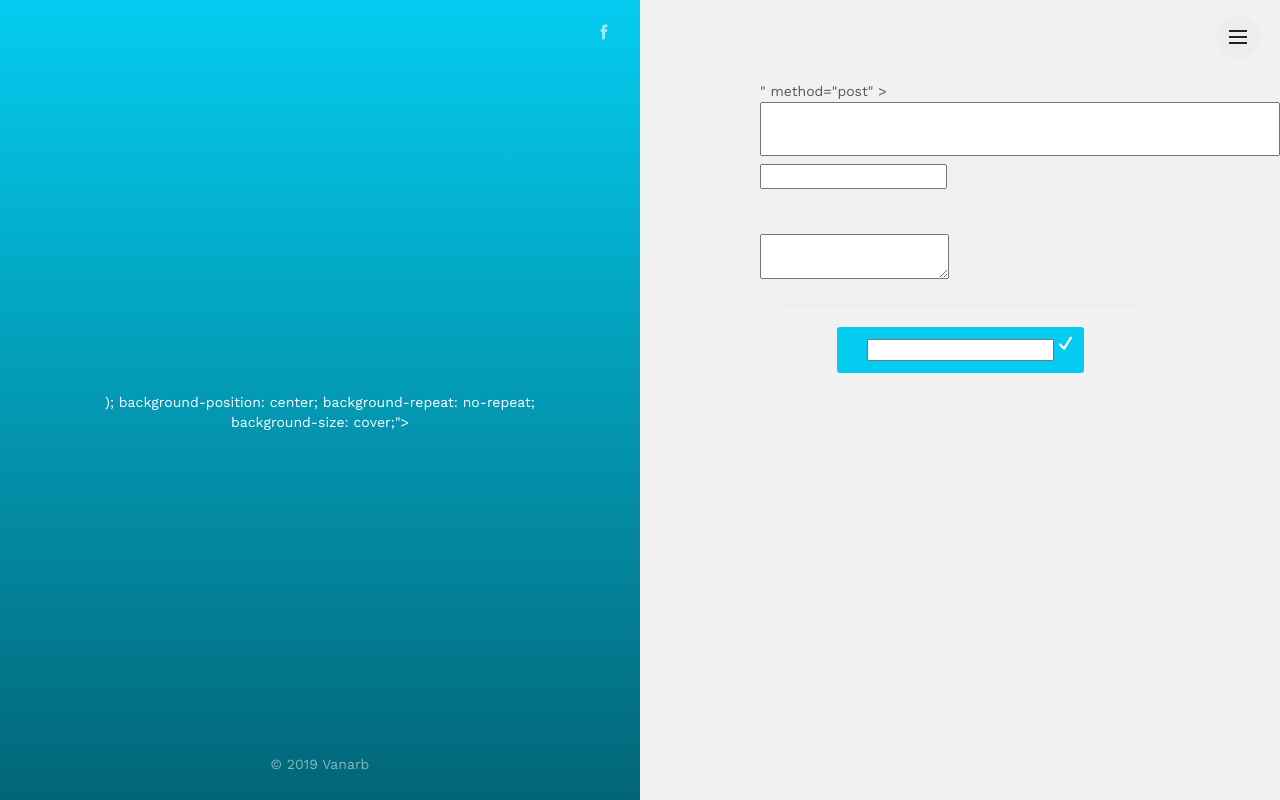
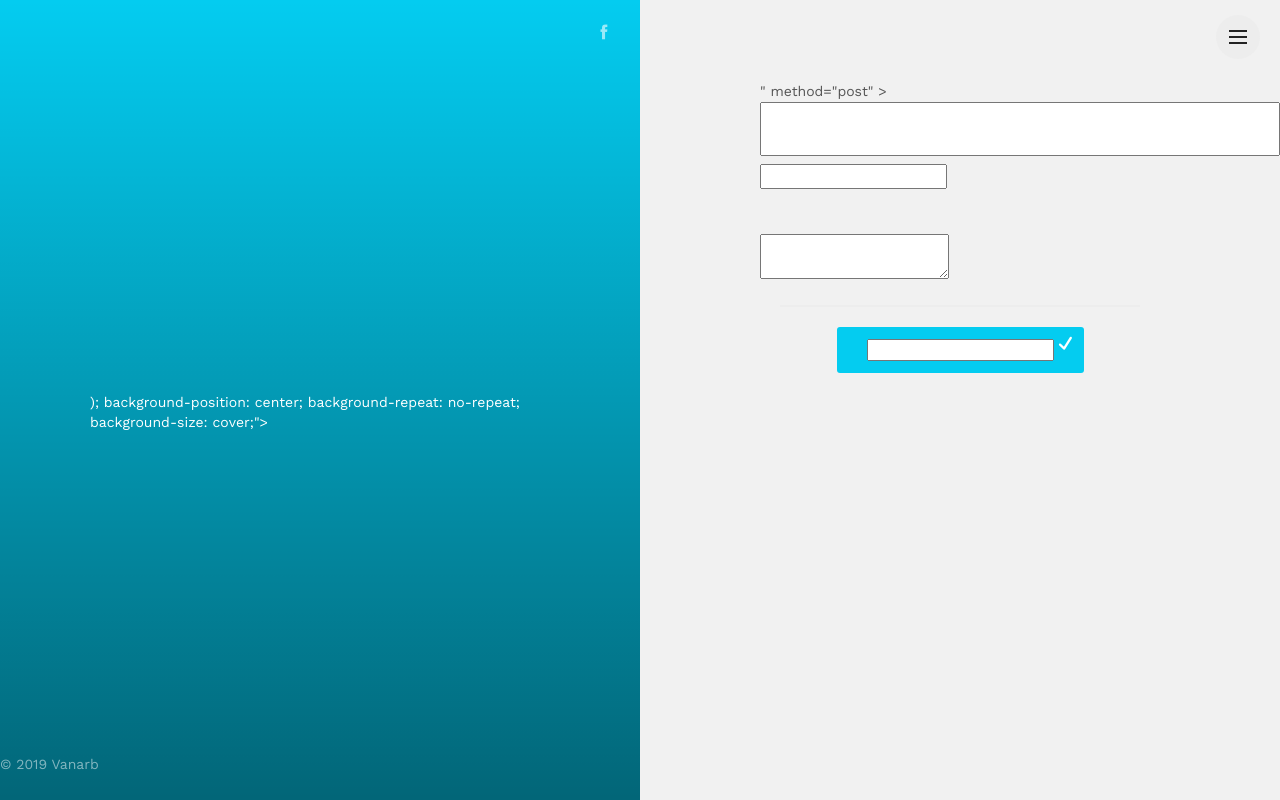
Before and after one commit to tecnodesignpy/SPEM-Forms, a Django app: template forms_builder/forms/templates/forms/includes/built_form.html in a window 1280 px wide. Run offline with Django 3.2, Linux system fonts and the light colour scheme; the template is opened without the code that fills it, so the values that code supplies are empty, except form fields; tables that the repository leaves empty hold one stand-in row (values such as "Sample post"); form fields are guessed from the names that the template uses; parts of the project's set-up code (start-up, migrations or seed data) failed here and were passed over; some libraries are stand-ins or nearby versions.

Commit message:
text align left

```diff
--- a/forms_builder/forms/templates/forms/includes/built_form.html
+++ b/forms_builder/forms/templates/forms/includes/built_form.html
@@ -2,6 +2,11 @@
     {% load staticfiles %}
 
     {% block content %}
+    <style type="text/css">
+        .content-left-wrapper{
+            text-align: left;
+        }
+    </style>
 
     <div class="container-fluid full-height">
         <div class="row row-height">
```
